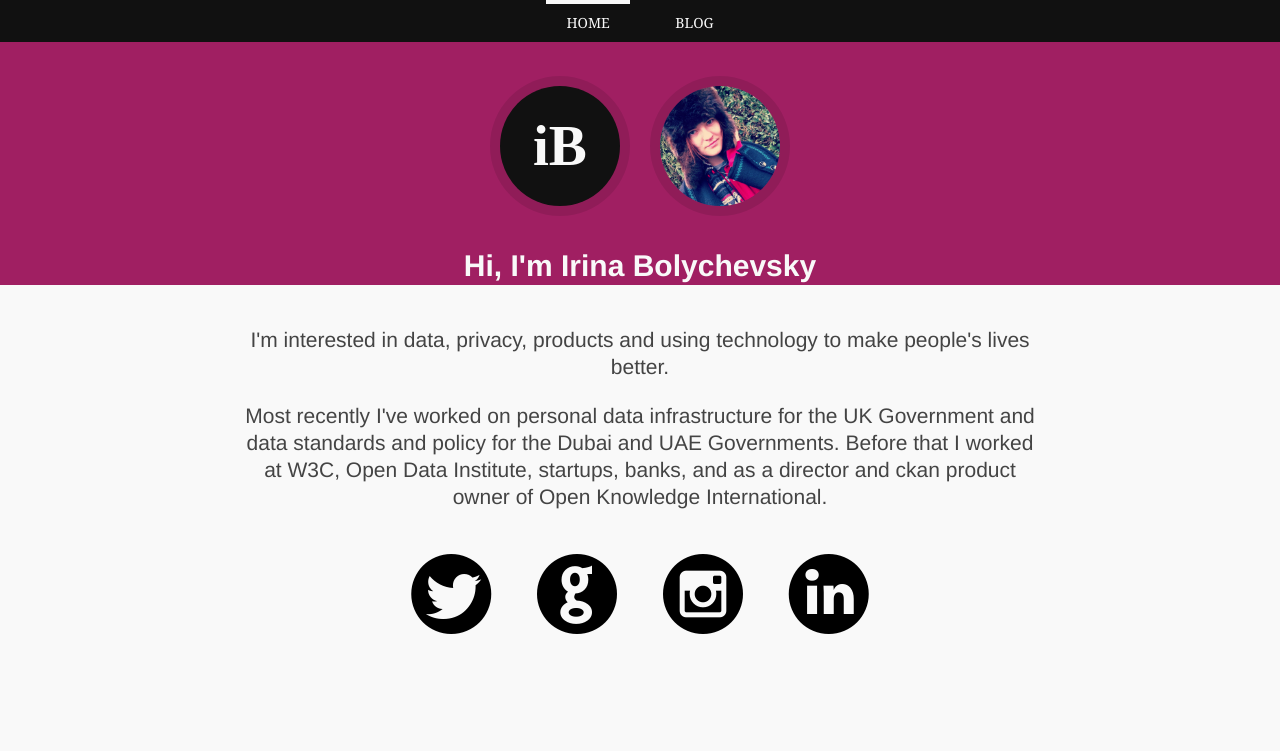
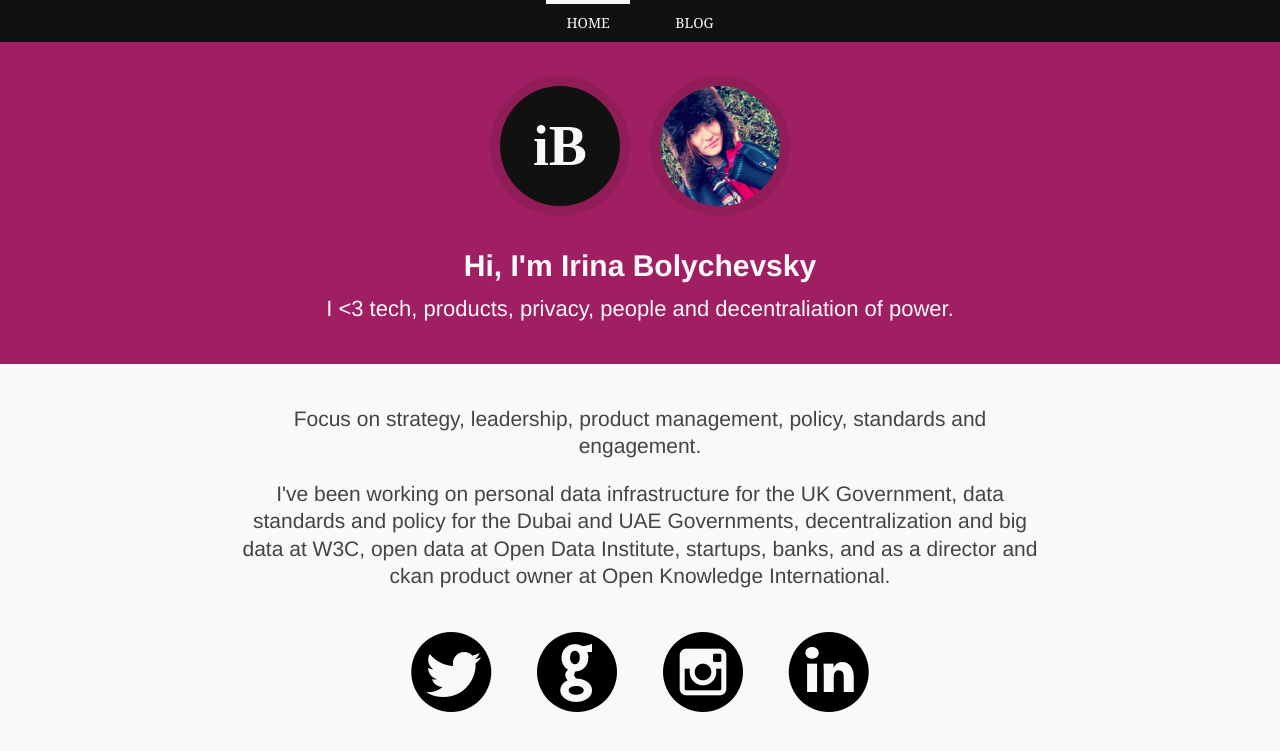
Before and after one commit to shevski/shevski.com, a Jekyll site: the page built from index.html, in a window 1280 px wide. Shown: the top 751 px of the page. Built offline with Jekyll 4.4.1, drawn with Linux system fonts in a browser that asks for light colours.

Commit message:
update take 2

```diff
--- a/index.html
+++ b/index.html
@@ -12,13 +12,14 @@ selected: home
 			<img class="me u-photo" src="/images/me.png" width="120" height="120">
 		</hgroup>
 		<h1>Hi, I'm <span class="p-name">Irina Bolychevsky</span></h1>
+		<h2>I <3 tech, products, privacy, people and decentraliation of power.
 	</div>
 </header>
 
 <section class="work">
 	<div class="wrap p-note">
-		<p>I'm interested in data, privacy, products and using technology to make people's lives better.</p>
-		<p>Most recently I've worked on personal data infrastructure for the UK Government and data standards and policy for the Dubai and UAE Governments. Before that I worked at W3C, Open Data Institute, startups, banks, and as a director and ckan product owner of Open Knowledge International.</p>
+		<p>Focus on strategy, leadership, product management, policy, standards and engagement.</p>
+		<p>I've been working on personal data infrastructure for the UK Government, data standards and policy for the Dubai and UAE Governments, decentralization and big data at W3C, open data at Open Data Institute, startups, banks, and as a director and ckan product owner at Open Knowledge International.</p>
 	</div>
 </section>
 
```
